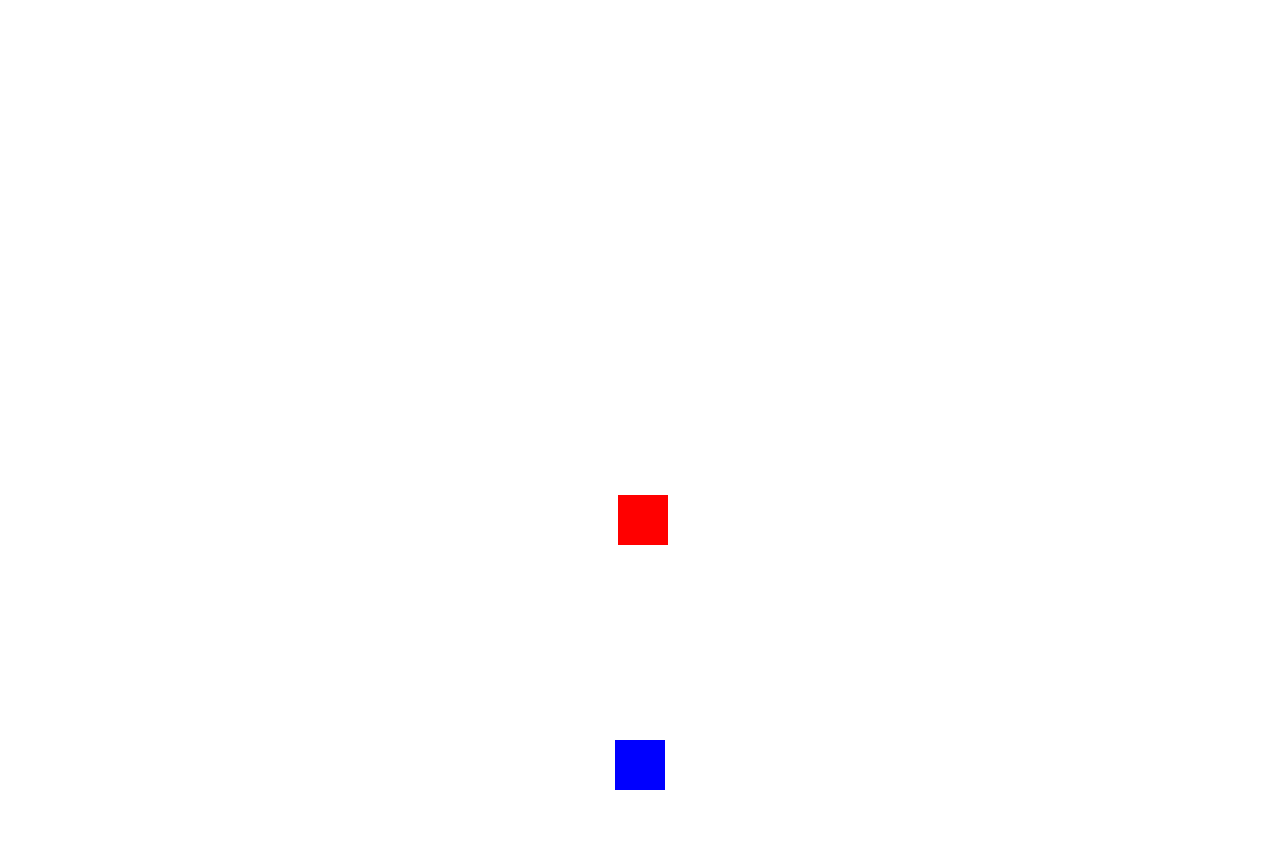
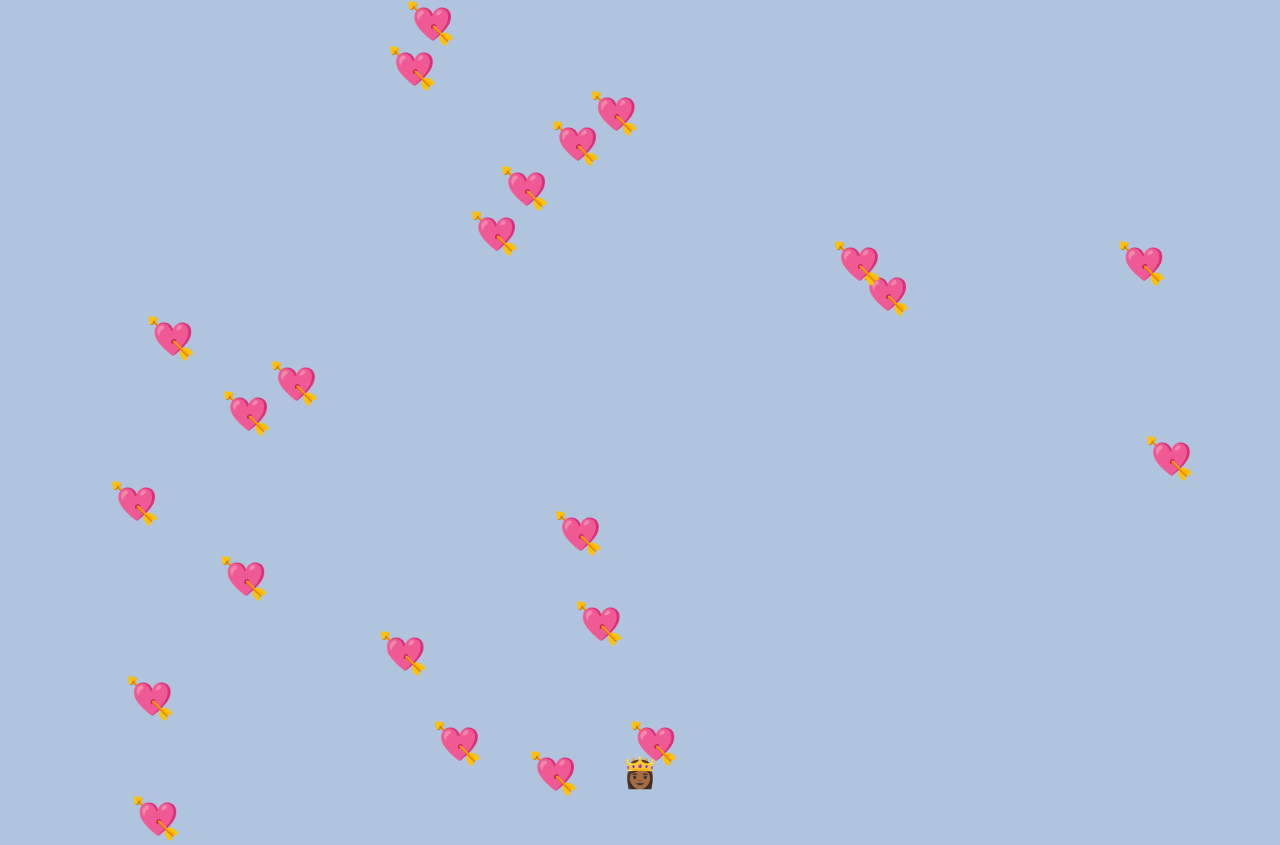
Before and after one commit to bdenjii/bh12, a plain HTML site: page index.html in a window 1280 px wide. Before the commit the page ends 800 px from the top, so only its background shows below. Drawn offline with Linux system fonts and the light colour scheme.

Commit message:
commit inicial
primeiro site

```diff
--- a/index.html
+++ b/index.html
@@ -3,11 +3,13 @@
 <head>
     <meta charset="UTF-8">
     <meta name="viewport" content="width=device-width, initial-scale=1.0">
-    <title>Jogo 5 meses</title>
+    <title>jogo 5 meses</title>
     <style>
         body {
             margin: 0;
             overflow: hidden;
+            font-size: 30px;
+            background-color: lightsteelblue;
         }
 
         #player {
@@ -15,26 +17,23 @@
             bottom: 10px;
             left: 50%;
             transform: translateX(-50%);
-            width: 50px;
-            height: 50px;
-            background-color: blue;
         }
 
         .obstacle {
             position: absolute;
             width: 50px;
             height: 50px;
-            background-color: red;
+            font-size: 40px;
+            text-align: center;
         }
     </style>
 </head>
 <body>
-    <div id="player"></div>
+    <div id="player">👸🏾</div>
 
     <script>
         const player = document.getElementById('player');
         let score = 0;
-        let days = 0;
 
         document.addEventListener('keydown', function(event) {
             const key = event.key;
@@ -48,8 +47,12 @@
         });
 
         function createObstacle() {
+            for (let i = 0; i < 20; i++) {
+                setTimeout(() => {
                     const obstacle = document.createElement('div');
                     obstacle.className = 'obstacle';
+
+                    obstacle.innerHTML = '💘';
                     obstacle.style.left = Math.random() * (window.innerWidth - 50) + 'px';
                     obstacle.style.top = '0px';
                     document.body.appendChild(obstacle);
@@ -65,8 +68,7 @@
                             score += 10;
 
                             if (score >= 153) {
-
-                        alert('feliz 5 meses meu amor, obrigado por todo amor que tem me proporcionado ao longo dessses 153 dias, eu te amo muito minha princesa, vc é e sempre será o amor da minha vida! Pontuação: ' + score);
+                                alert('feliz 5 meses meu amor!! 153 dias ao lado da mulher mais incrível do mundo, obrigado por tudo minha princesa, pela paciência, aprendizado e principalmente por estar curando feridas que vc nem causou, saiba que sou imensamente feliz por te ter na minha vida e não vejo a hora de tê-la nos meus braços e poder te dar todo o amor que existe em mim, eu te amo pra sempre ^^');
                                 window.location.reload();
                             }
                         }
@@ -81,22 +83,15 @@
                             playerRect.left < obstacleRect.right
                         ) {
                             clearInterval(moveObstacle);
-                    alert('Game Over! Pontuação: ' + score);
+                            alert('vish, deu ruim, tente novamente -.- Pontuação: ' + score);
                             window.location.reload();
                         }
                     }, 30);
+                }, i * 80);
+            }
         }
 
-
-        setInterval(function() {
-            createObstacle();
-            days += 1;
-
-            if (days > 50) {
-                clearInterval();
-                setInterval(createObstacle, 800);
-            }
-        }, 2000);
+        setInterval(createObstacle, 1500);
     </script>
 </body>
 </html>
```
Lines whose indentation alone changed are shown as unchanged.
